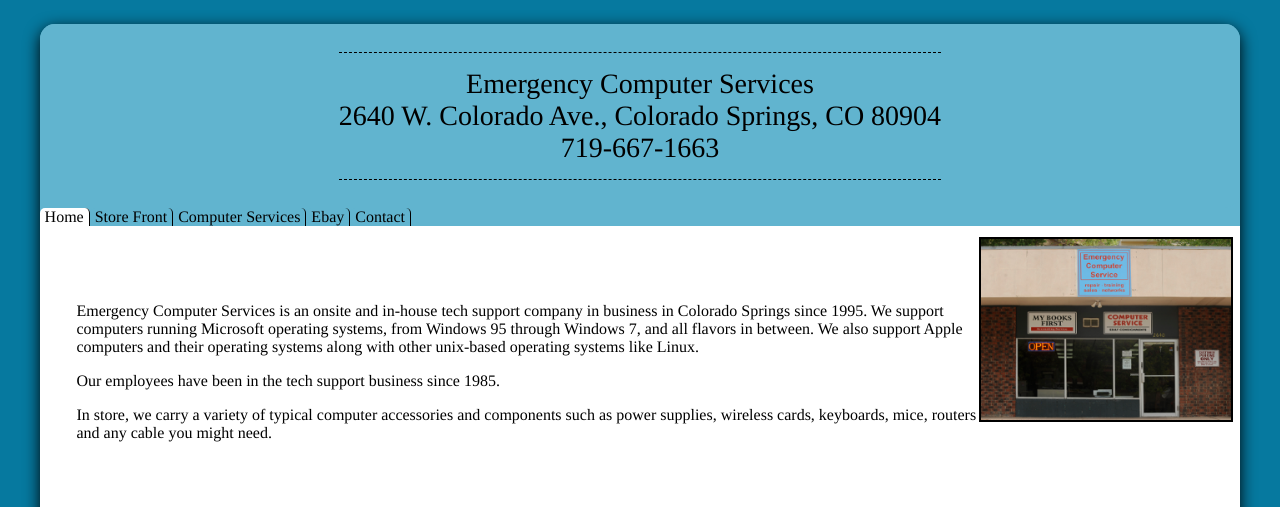
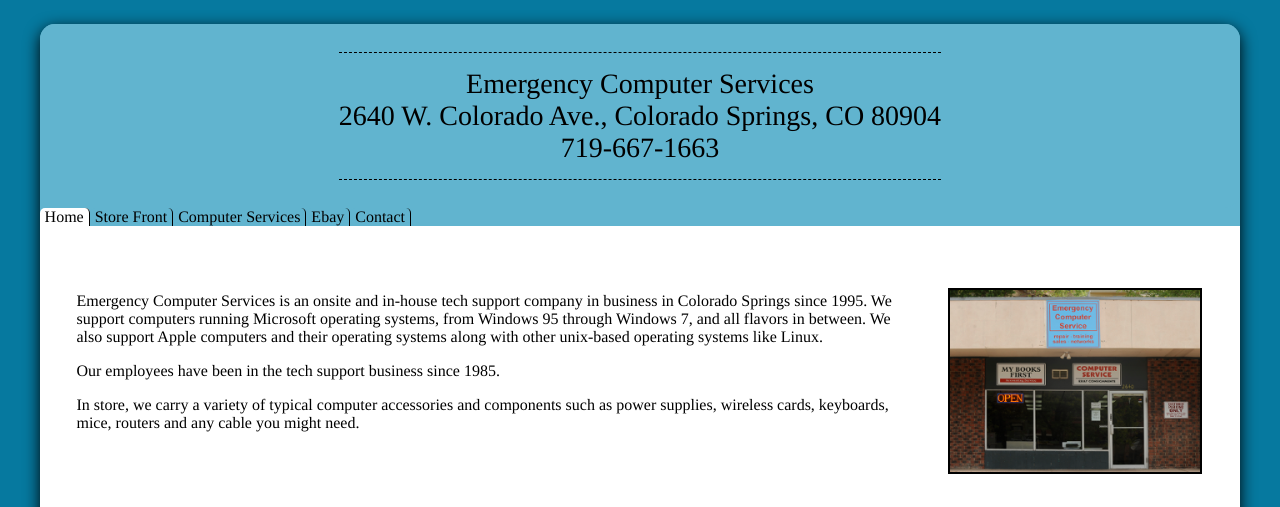
Before and after one commit to brycepg/ecscolorado, a plain HTML site: page index.html in a window 1280 px wide. Shown: the top 507 px of the page. Drawn offline with Linux system fonts and the light colour scheme.

Commit message:
add image inside #text div; align image with text

```diff
--- a/index.css
+++ b/index.css
@@ -4,9 +4,11 @@ p {
 }
 
 img#thumbnail {
-    margin: 0.9% 0.6% 0 0;
+    margin: 12px 0 0 0;
     border: 2px solid black;
-    margin-right: 0.6%;
+    margin-right: 8px;
+    margin-left: 40px;
+    margin-bottom: 40px;
     float: right;
     width: 250px;
 }
--- a/index.html
+++ b/index.html
@@ -38,8 +38,8 @@
 		    <li><a href="contact.html">Contact</a></li>
 		</ul>
 	    </div>
-	    <a id="thumbnail" rel="thumbnail" href="./images/storefront-large.png"><img id="thumbnail" alt="store front" src="./images/thumbnail-storefront.png" /></a>
 	    <div id="text">
+		<a id="thumbnail" rel="thumbnail" href="./images/storefront-large.png"><img id="thumbnail" alt="store front" src="./images/thumbnail-storefront.png" /></a>
 		<p>Emergency Computer Services is an onsite and in-house tech support company in business in Colorado Springs since 1995. We support computers running Microsoft operating systems, from Windows 95 through Windows 7, and all flavors in between. We also support Apple computers and their operating systems along with other unix-based operating systems like Linux. </p>
 
 		<p>Our employees have been in the tech support business since 1985.</p>
--- a/style.css
+++ b/style.css
@@ -45,7 +45,7 @@ div#content {
 
 div#text {
     display: block-inline;
-    padding-top: 5%;
+    padding-top: 50px;
     margin-right: auto;
     margin-left: auto;
     width: 95%;
```
